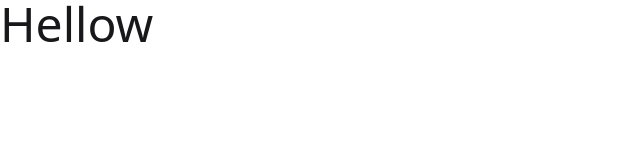
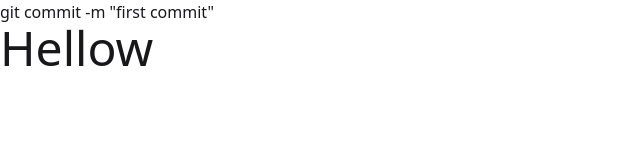
Before and after one commit to asadsftd/English-Jana-Repo, a plain HTML site: page index.html in a window 1280 px wide. Shown: the whole page, without its empty margins (0-640 px from the left). Drawn offline with nearby package versions, Linux system fonts and the light colour scheme.

Commit message:
first commit

```diff
--- a/index.html
+++ b/index.html
@@ -8,6 +8,10 @@
     <link rel="stylesheet" href="https://cdnjs.cloudflare.com/ajax/libs/font-awesome/7.0.1/css/all.min.css" integrity="sha512-2SwdPD6INVrV/lHTZbO2nodKhrnDdJK9/kg2XD1r9uGqPo1cUbujc+IYdlYdEErWNu69gVcYgdxlmVmzTWnetw==" crossorigin="anonymous" referrerpolicy="no-referrer" />
     <link href="https://cdn.jsdelivr.net/npm/daisyui@5" rel="stylesheet" type="text/css" />
     <script src="https://cdn.jsdelivr.net/npm/@tailwindcss/browser@4"></script>
+
+
+
+    git commit -m "first commit"
 </head>
 <body>
     <h1 class="text-5xl">Hellow</h1>
```
